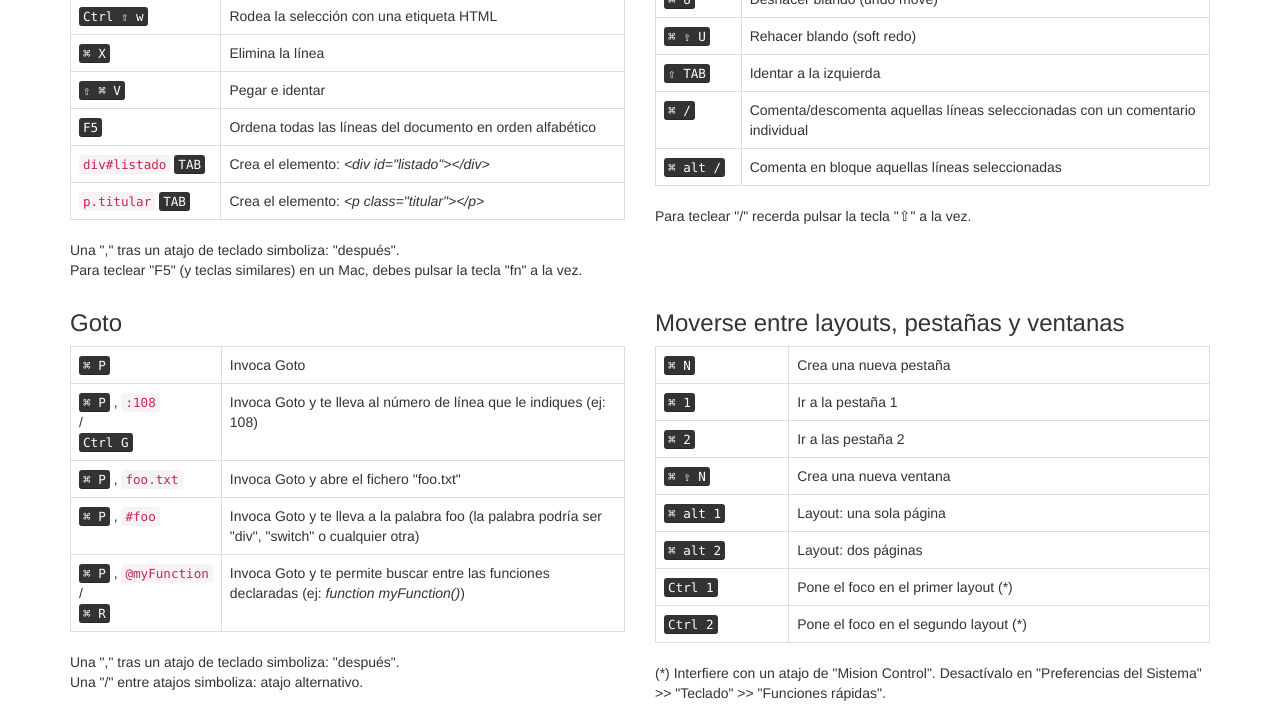
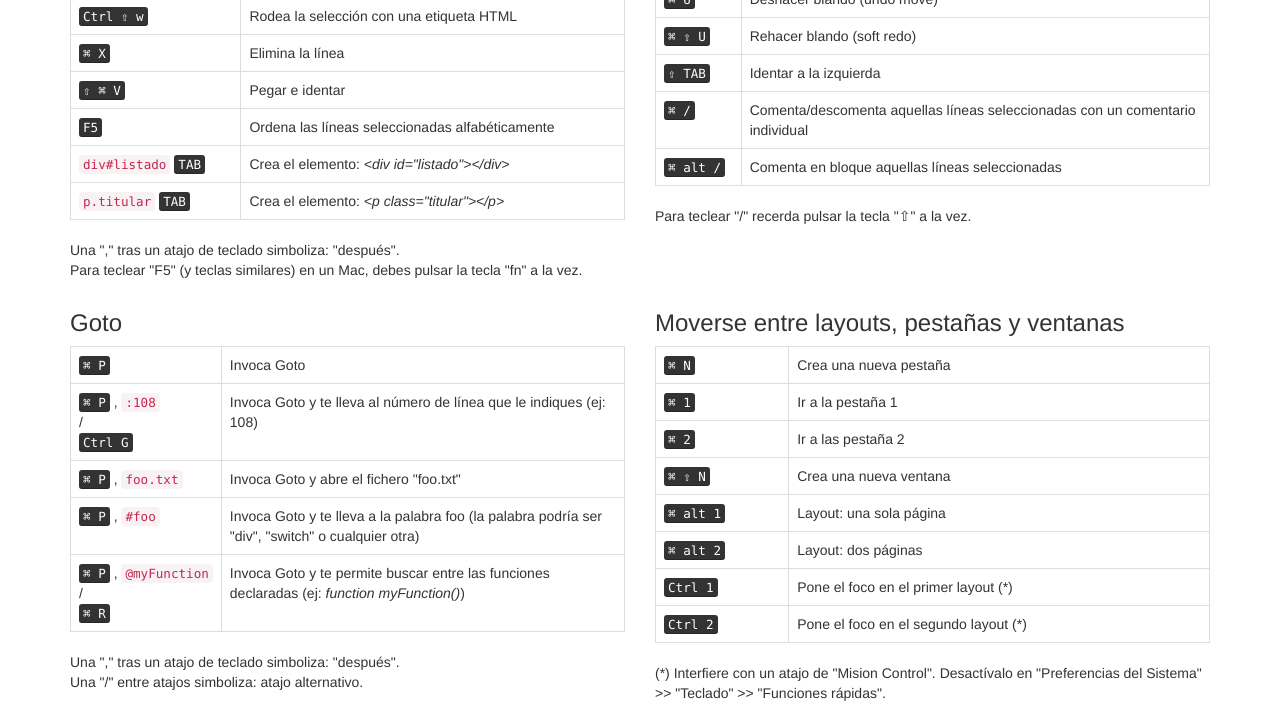
Before and after one commit to didaquis/sublime-text-guia-basica, a plain HTML site: page index.html in a window 1280 px wide. Shown: the part 1183-1892 px from the top of the page. Drawn offline with Linux system fonts and the light colour scheme.

Commit message:
:pencil: Mejorada una descripción

```diff
--- a/index.html
+++ b/index.html
@@ -234,7 +234,7 @@
 						</tr>
 						<tr>
 							<td class="text-nowrap"><kbd>F5</kbd></td>
-							<td>Ordena todas las líneas del documento en orden alfabético</td>
+							<td>Ordena las líneas seleccionadas alfabéticamente</td>
 						</tr>
 						<tr>
 							<td class="text-nowrap"><code>div#listado</code> <kbd>TAB</kbd></td>
```
